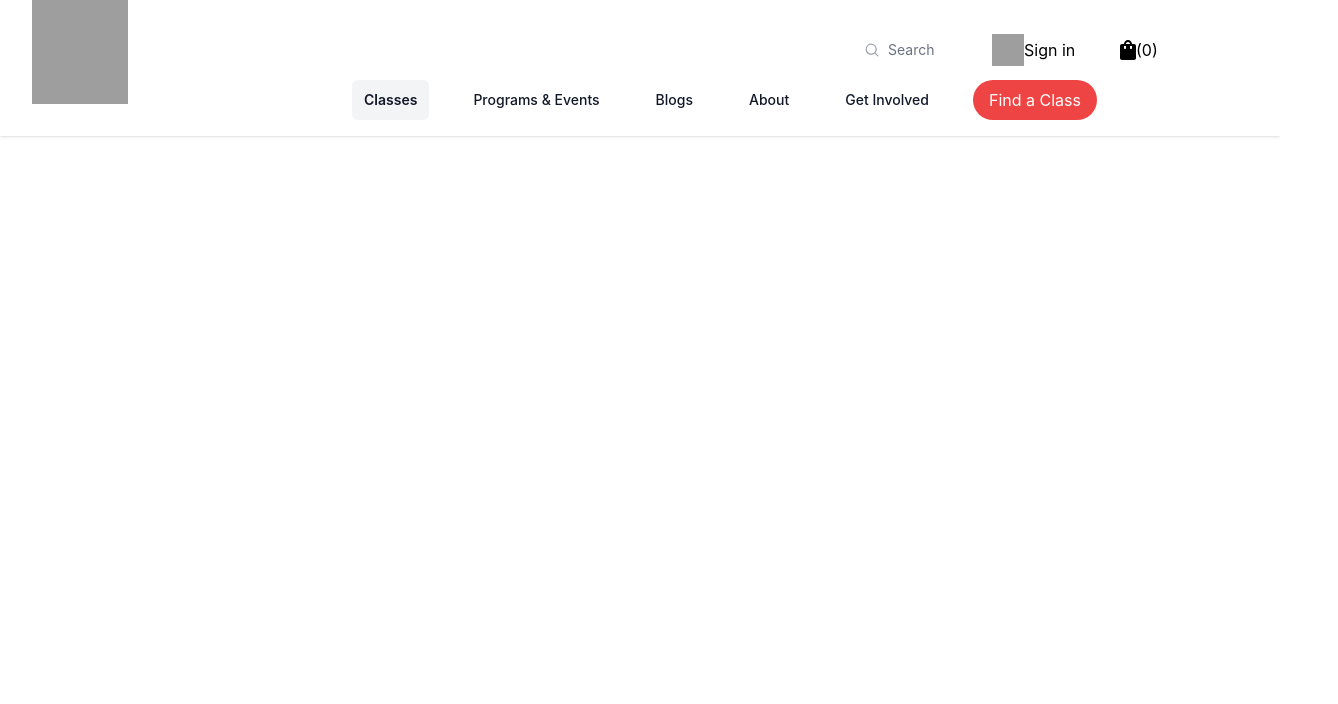
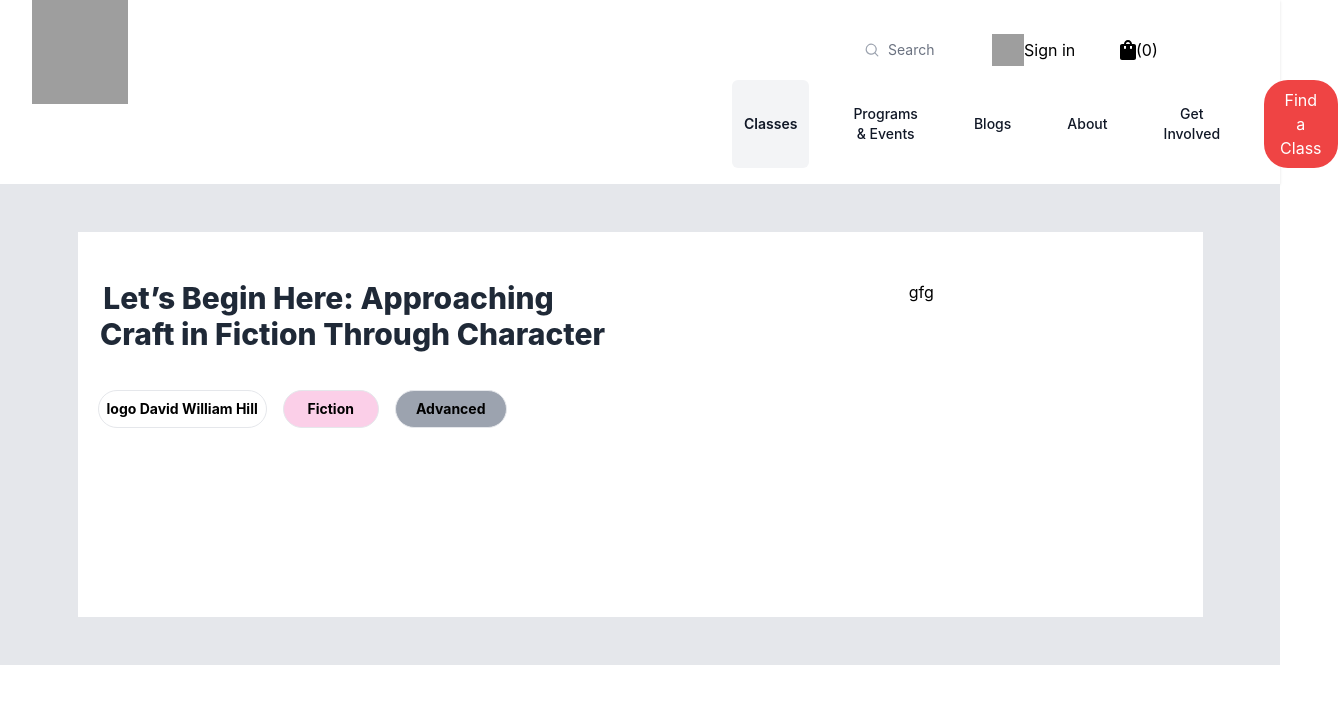
Before and after one commit to rcmangnale/mywork, a React (Create React App) app: page / in a window 1280 px wide. Shown: the top 704 px of the page, 1338 px wide, since content can reach past the window. Built offline with nearby package versions, Linux system fonts and the light colour scheme; grey boxes are pictures that could not be loaded.

Commit message:
update began file

```diff
--- a/src/App.js
+++ b/src/App.js
@@ -1,11 +1,15 @@
 
 import './App.css';
 import Navbar from "./components/Navbar"
+import Began from "./components/Began"
 
 function App() {
   return (
     <div className="App">
       <Navbar></Navbar>
+      <div className='flex justify-center bg-gray-200'>
+      <Began></Began>
+      </div>
     </div>
   );
 }
--- /dev/null
+++ b/src/components/Began.js
@@ -0,0 +1,33 @@
+import React from "react";
+
+export default function Began() {
+  return (
+    <>
+      <div className="py-12 mx-auto ">
+        <div className="h-[385px] py-12 bg-white lg:w-[1125px]">
+          <div className="grid grid-cols-2">
+            <div className="grid grid-rows-2">
+              <div className="text-3xl font-extrabold w-[550px] text-gray-800">
+                <p className="pr-12">Let’s Begin Here: Approaching</p>
+                <p> Craft in Fiction Through Character</p>
+              </div>
+              <div className="flex justify-start gap-4 px-5 py-6 ">
+                <button className="p-2 text-sm font-bold bg-white border rounded-3xl">
+                  logo David William Hill{" "}
+                </button>
+                <button className="w-24 px-2 text-sm font-bold bg-pink-200 border rounded-3xl">
+                  Fiction
+                </button>
+
+                <button className="p-2 text-sm font-bold bg-gray-400 border w-28 rounded-3xl ">
+                  Advanced
+                </button>
+              </div>
+            </div>
+            <div>gfg</div>
+          </div>
+        </div>
+      </div>
+    </>
+  );
+}
--- a/src/components/Navbar.js
+++ b/src/components/Navbar.js
@@ -22,7 +22,7 @@ export default function Example() {
     <Disclosure as="header" className="bg-white shadow">
       {({ open }) => (
         <>
-          <div className="px-2 mx-auto max-w-7xl sm:px-4 lg:px-8">
+          <div className="px-2 sm:px-4 lg:px-8">
             <div className="relative flex justify-between h-16">
               <div className="relative z-10 flex px-2 lg:px-0">
                 <div className="flex items-center flex-shrink-0">
@@ -96,7 +96,7 @@ export default function Example() {
               </div>
             </div>
             <nav
-              className="hidden lg:flex lg:space-x-8 lg:py-4 lg:pl-80"
+              className="hidden lg:flex lg:space-x-8 lg:py-4 lg:pl-[700px]"
               aria-label="Global"
             >
               {navigation.map((item) => (
```
